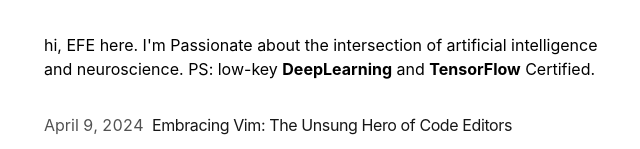
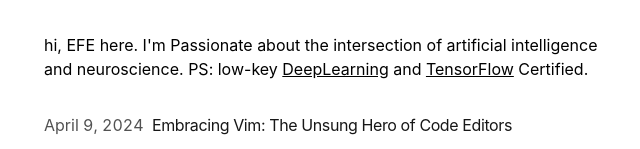
Before and after one commit to i-efe/p, a Next.js app: page / in a window 1280 px wide. Shown: the part 167-316 px from the top of the page, without its empty margins (308-948 px from the left). Built offline with nearby package versions, Linux system fonts and the light colour scheme.

Commit message:
Update page.tsx

```diff
--- a/app/page.tsx
+++ b/app/page.tsx
@@ -10,7 +10,7 @@ export default function Page() {
         {`hi, EFE here.
         `}
         I'm Passionate about the intersection of artificial intelligence and neuroscience.
-        PS: low-key <b>DeepLearning</b> and <b>TensorFlow</b> Certified.
+        PS: low-key <u>DeepLearning</u> and <u>TensorFlow</u> Certified.
       </p>
       <div className="my-8">
         <BlogPosts />
```
